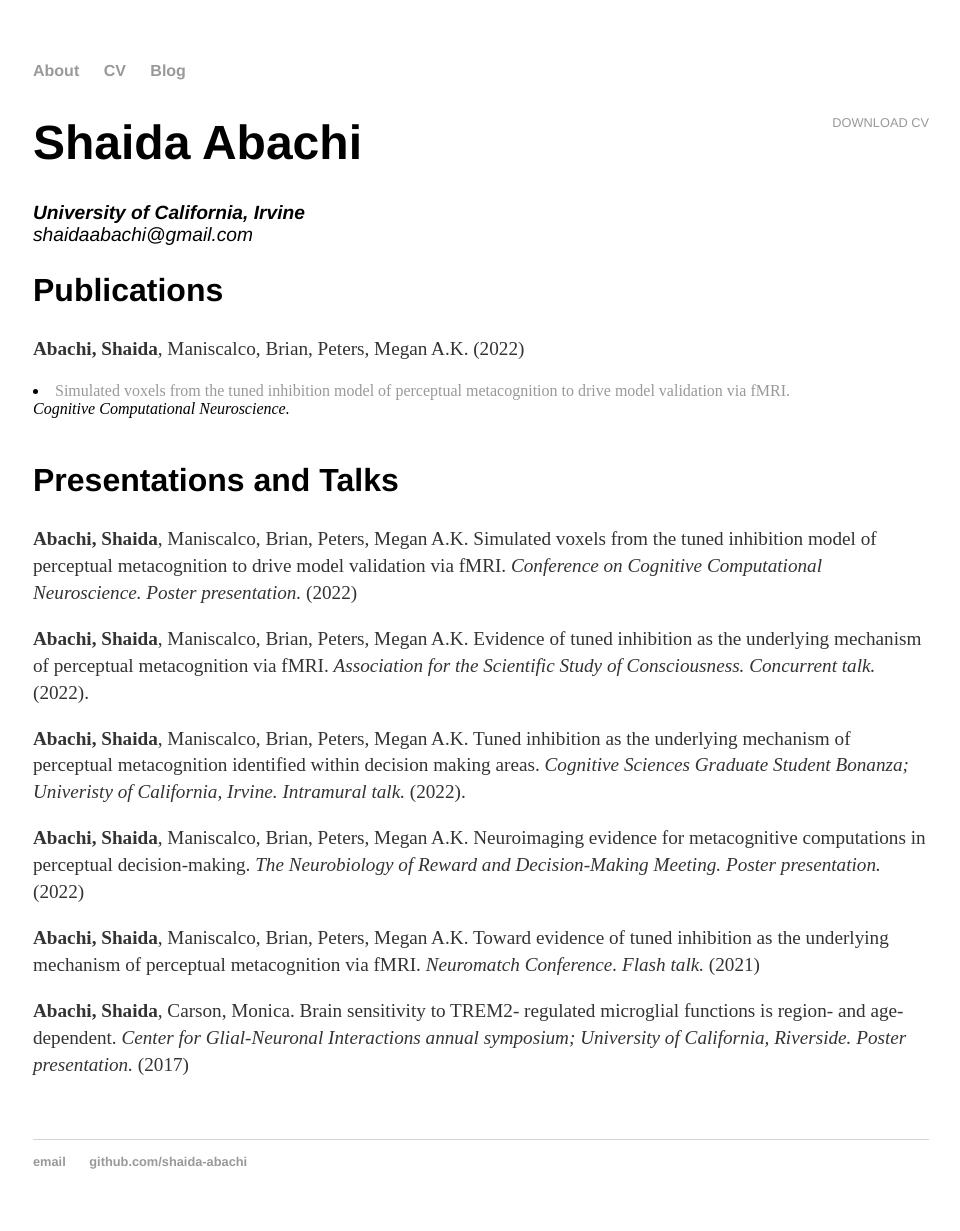
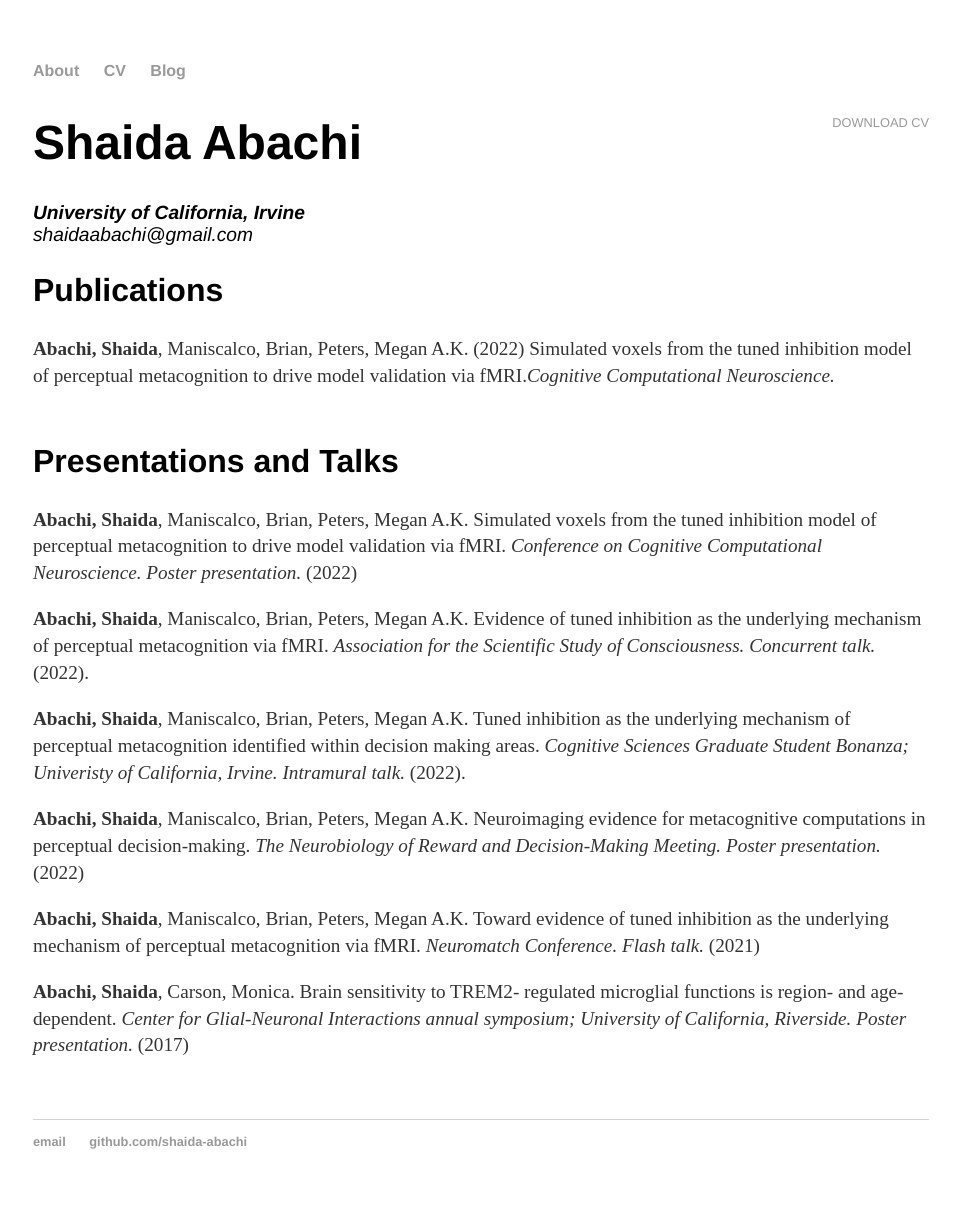
Before and after one commit to shaida-abachi/shaida-abachi.github.io, a Jekyll site: the page built from cv/index.html, in a window 1280 px wide. Shown: the whole page, without its empty margins (159-1119 px from the left). Built offline with Jekyll 4.4.1, drawn with Linux system fonts in a browser that asks for light colours.

```diff
--- a/cv/index.html
+++ b/cv/index.html
@@ -12,7 +12,7 @@ title: CV of Shaida Abachi
 					</address>
 
 					<h2>Publications</h2>
-					<p><strong>Abachi, Shaida</strong>, Maniscalco, Brian, Peters, Megan A.K. (2022) <li><a href="https://2022.ccneuro.org/Papers/Uploads/Proposals/PaperNum/1143/20220602043058_756443_1143.pdf">Simulated voxels from the tuned inhibition model of perceptual metacognition to drive model validation via fMRI.</a></li> <em>Cognitive Computational Neuroscience.</em><br>
+					<p><strong>Abachi, Shaida</strong>, Maniscalco, Brian, Peters, Megan A.K. (2022) Simulated voxels from the tuned inhibition model of perceptual metacognition to drive model validation via fMRI.<a href="https://2022.ccneuro.org/Papers/Uploads/Proposals/PaperNum/1143/20220602043058_756443_1143.pdf"></a><em>Cognitive Computational Neuroscience.</em><br>
 						<br>
 					<h2>Presentations and Talks</h2>
 
```
